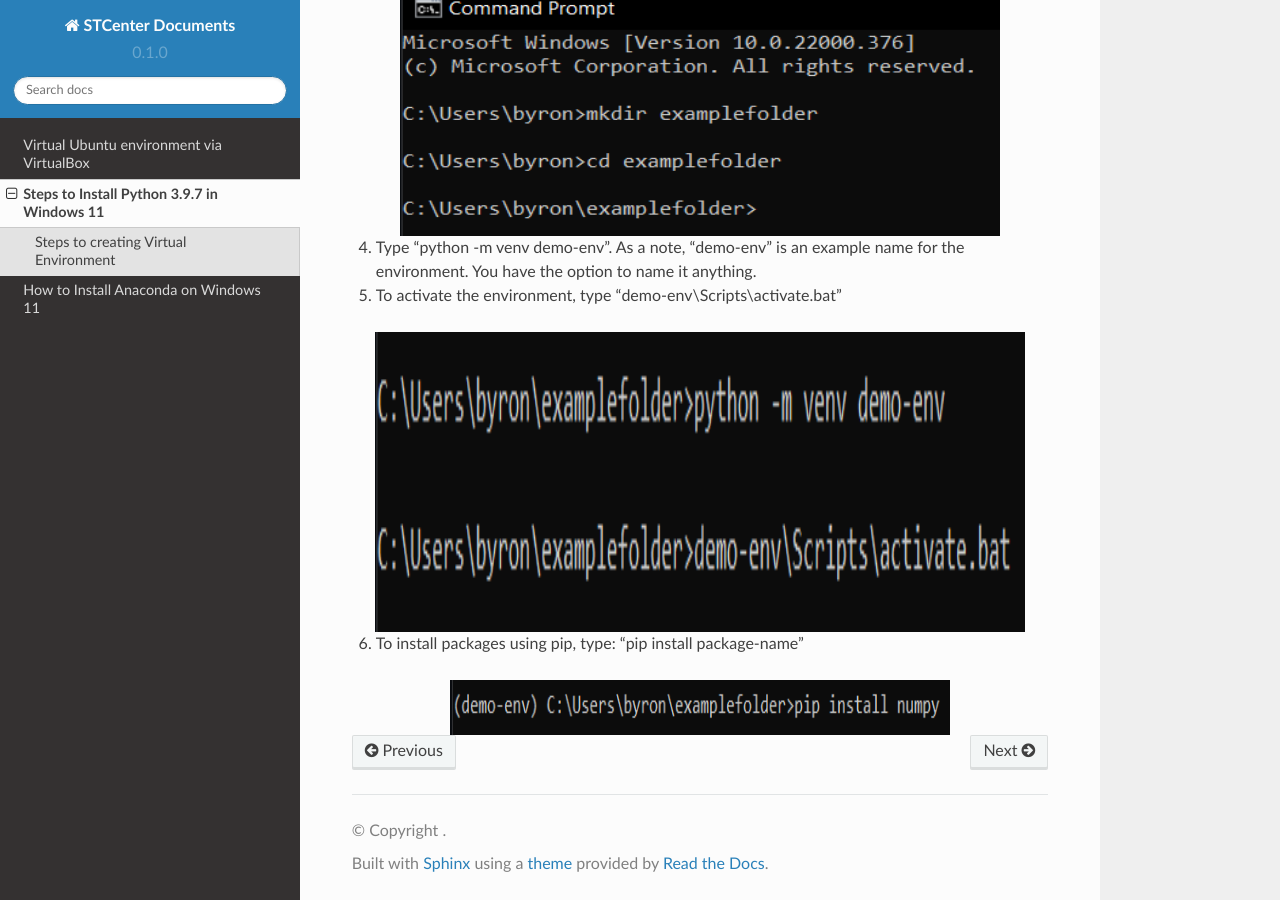
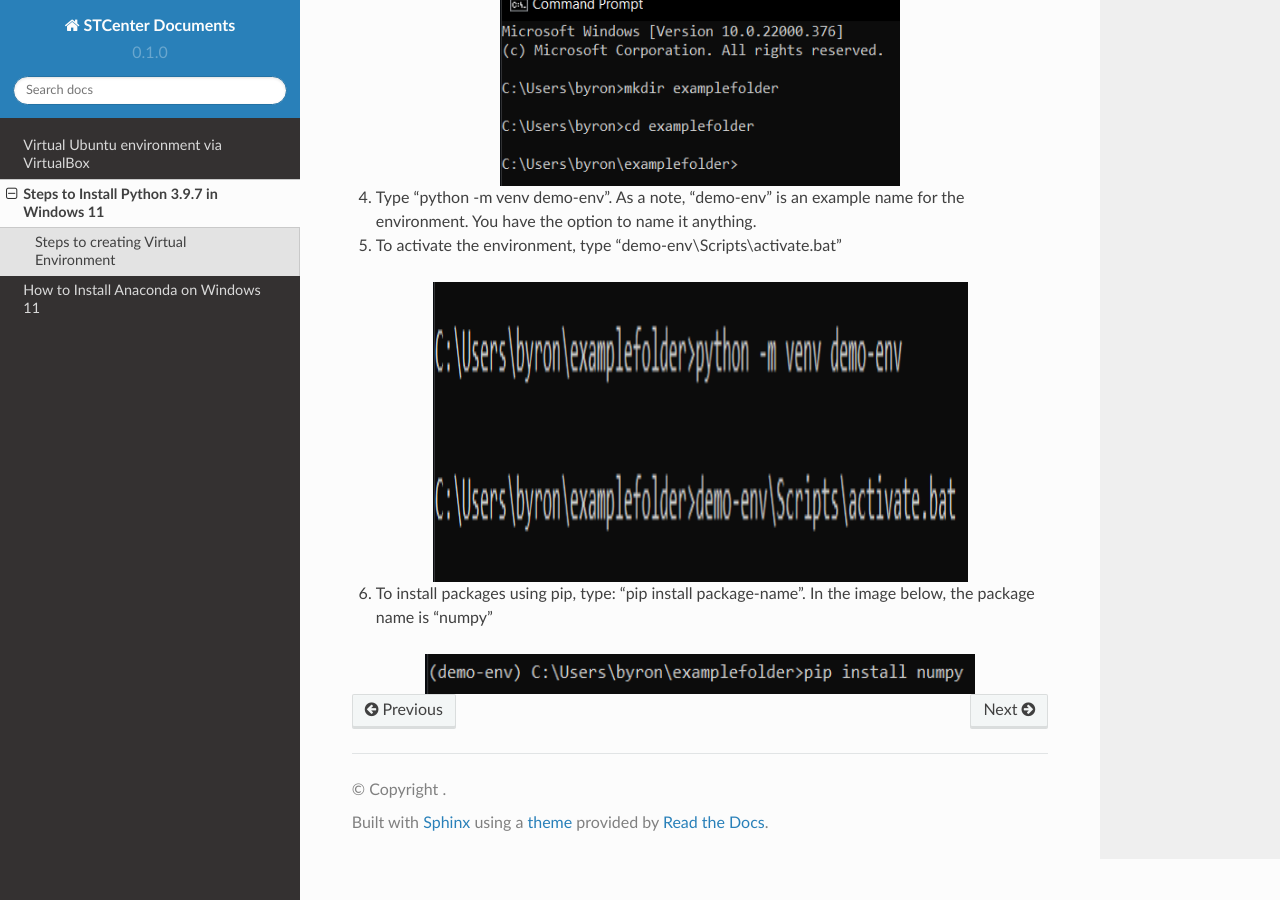
Before and after one commit to stccenter/STCenterDocs, a Sphinx documentation site: the page built from docs/source/python3.8-install.rst, in a window 1280 px wide and 900 px high, scrolled down 1029 px. Built offline with Sphinx 7.4.7 and the Read the Docs theme 2.0.0, drawn with Linux system fonts in a browser that asks for light colours.

Commit message:
Update python3.8-install.rst

```diff
--- a/docs/source/python3.8-install.rst
+++ b/docs/source/python3.8-install.rst
@@ -28,9 +28,9 @@ The pupose of a virtual environment is to create an independent environment for
 3. To be able to place the virtual enviroment inside your created folder, you will need to display the directory for that folder. To do this, type "cd" followed by a space, enter the name of your foldr, and press enter.
 
 .. image:: ../images/v-env.step3.png
-    :width: 600px
+    :width: 400px
     :align: center
-    :height: 250px
+    :height: 200px
     :alt: Placing virtual environment inside a folder
 
 4. Type "python -m venv demo-env". As a note, "demo-env" is an example name for the environment. You have the option to name it anything.
@@ -38,15 +38,15 @@ The pupose of a virtual environment is to create an independent environment for
 5. To activate the environment, type "demo-env\\Scripts\\activate.bat"
 
 .. image:: ../images/v-env.step5.png
-    :width: 650px
+    :width: 535px
     :align: center
     :height: 300px
     :alt: Activating virtual environment
 
-6. To install packages using pip, type: "pip install package-name"
+6. To install packages using pip, type: "pip install package-name". In the image below, the package name is "numpy"
 
 .. image:: ../images/v-env.step6.png
-    :width: 500px
+    :width: 550px
     :align: center
-    :height: 55px
+    :height: 40px
     :alt: Installing packages using pip
```
